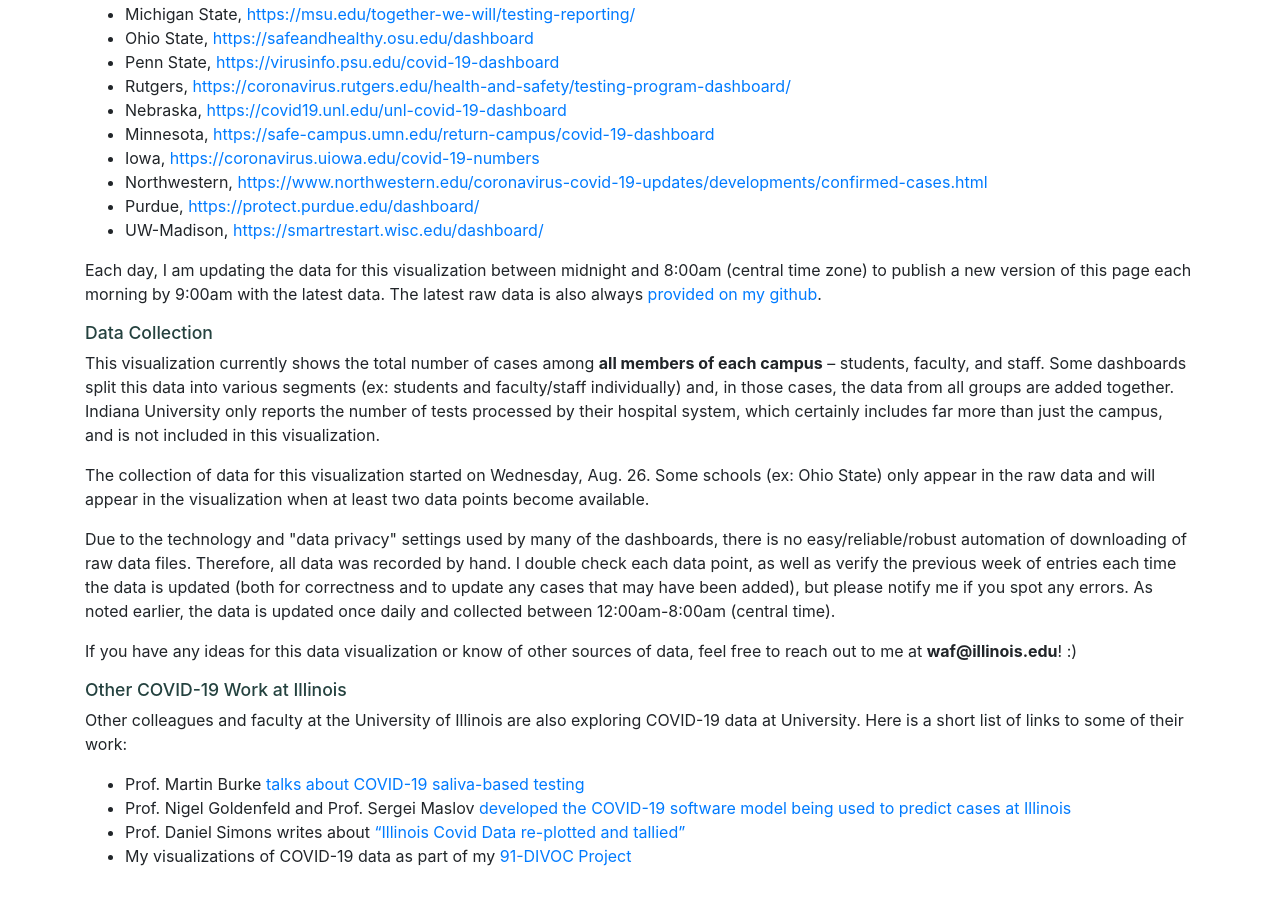
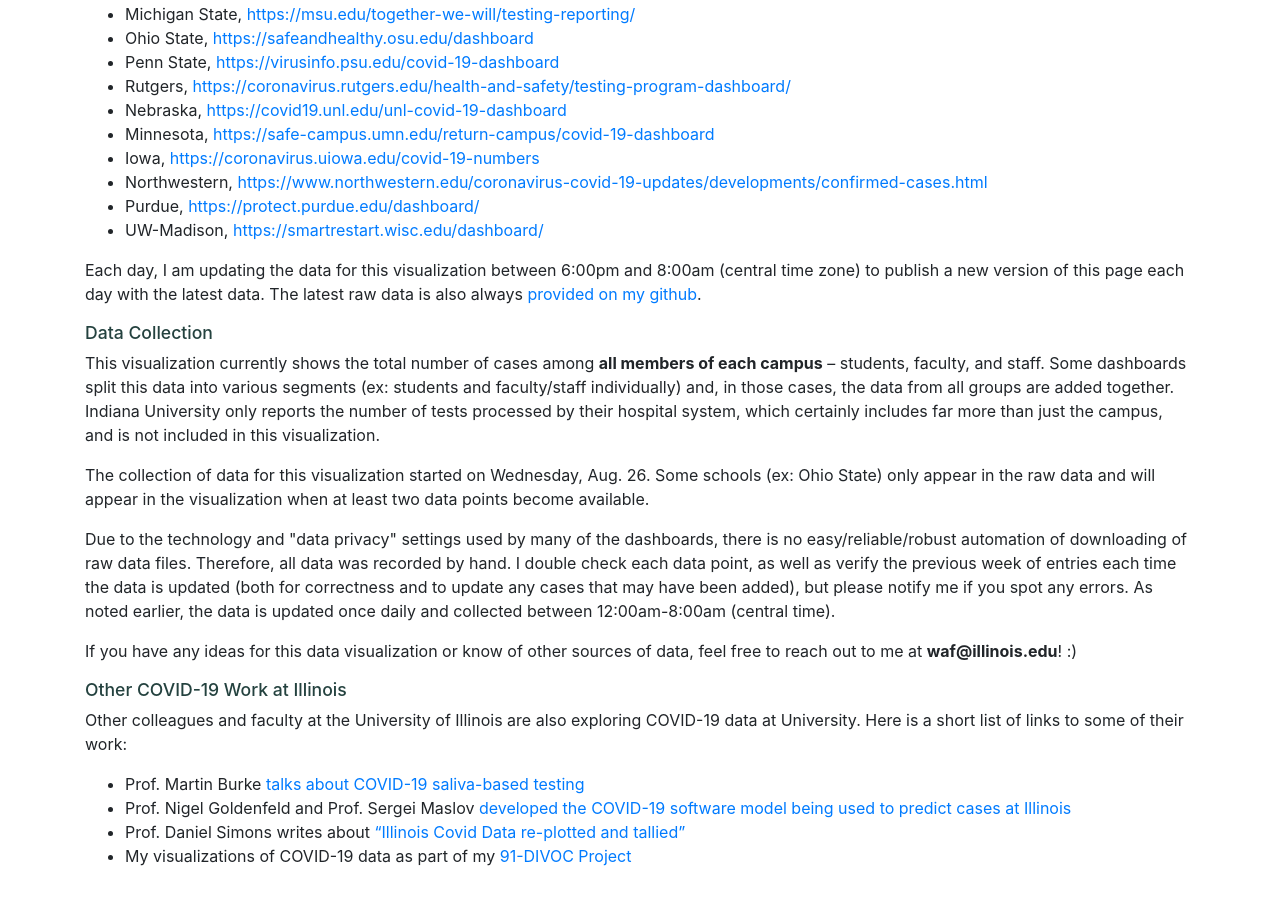
Before and after one commit to wadefagen/waf.cs.illinois.edu, a Jekyll site: the page built from covid-19/index.md, in a window 1280 px wide and 900 px high, scrolled down 1562 px. Built offline with Jekyll 4.4.1, drawn with Linux system fonts in a browser that asks for light colours; Markdown is read by kramdown in place of the engine named in the settings.

Commit message:
time text

```diff
--- a/covid-19/index.md
+++ b/covid-19/index.md
@@ -58,7 +58,7 @@
 - Purdue, [https://protect.purdue.edu/dashboard/](https://protect.purdue.edu/dashboard/)
 - UW-Madison, [https://smartrestart.wisc.edu/dashboard/](https://smartrestart.wisc.edu/dashboard/)
 
-Each day, I am updating the data for this visualization between midnight and 8:00am (central time zone) to publish a new version of this page each morning by 9:00am with the latest data.  The latest raw data is also always [provided on my github](https://github.com/wadefagen/waf.cs.illinois.edu/blob/master/covid-19/data/data.csv).
+Each day, I am updating the data for this visualization between 6:00pm and 8:00am (central time zone) to publish a new version of this page each day with the latest data.  The latest raw data is also always [provided on my github](https://github.com/wadefagen/waf.cs.illinois.edu/blob/master/covid-19/data/data.csv).
 
 
 <h4>Data Collection</h4>
```
